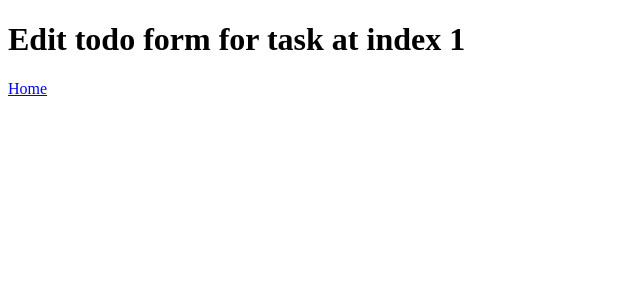
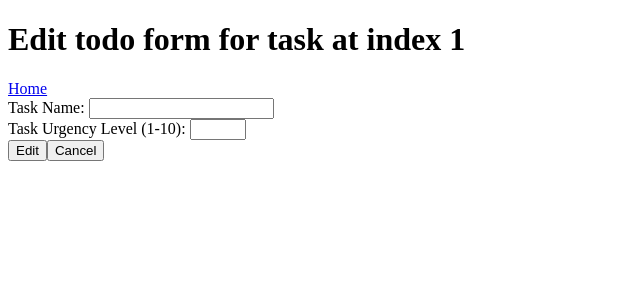
Before and after one commit to Nielam-Dass/Todo-App-Collection, a React (Vite) app in the folder todo_apps/001-react-ts-app/: page /edit/1 in a window 1280 px wide. Shown: the top 300 px of the page, without its empty margins (0-640 px from the left). Built offline with nearby package versions, Linux system fonts and the light colour scheme.

Commit message:
Created edit form in EditTodoForm component

```diff
--- a/todo_apps/001-react-ts-app/src/EditTodoForm.tsx
+++ b/todo_apps/001-react-ts-app/src/EditTodoForm.tsx
@@ -1,12 +1,53 @@
-import { JSX } from "react";
+import React, { JSX, useState } from "react";
 import { Link, useParams } from "react-router-dom";
 
 function EditTodoForm(): JSX.Element {
-    const params = useParams()
+    // TODO: Create common UI form component to use in EditTodoForm and AddTodoForm
+    const params = useParams();
+    const [todoName, setTodoName] = useState<string>("");
+    const [todoUrgency, setTodoUrgency] = useState<string>("");
+
+    const handleTodoNameChange: React.ChangeEventHandler<HTMLInputElement> = (event: React.ChangeEvent<HTMLInputElement>): void => {
+            setTodoName((): string => {
+                return event.target.value;
+            });
+        }
+
+    const handleTodoUrgencyChange: React.ChangeEventHandler<HTMLInputElement> = (event: React.ChangeEvent<HTMLInputElement>): void => {
+        setTodoUrgency((tu: string): string => {
+            const urgencyLevel: number = parseInt(event.target.value);
+            if(Number.isNaN(urgencyLevel)) {
+                return "";
+            }
+            else if(urgencyLevel>=1 && urgencyLevel<=10) {
+                return urgencyLevel.toString();
+            }
+            return tu;
+        });
+    }
+
+    const handleEdit: React.MouseEventHandler<HTMLButtonElement> = (): void => {
+        throw new Error("Edit function not implemented yet");
+    }
+
+    const handleCancel: React.MouseEventHandler<HTMLButtonElement> = (): void => {
+        throw new Error("Cancel function not implemented yet");
+    }
+
+
     return (
         <>
             <h1>Edit todo form for task at index {params.id}</h1>
             <Link to={"/"}>Home</Link>
+            <br></br>
+            <label htmlFor="todo-name">Task Name: </label>
+            <input type="text" onChange={handleTodoNameChange} value={todoName} className="todo-name-input" id="todo-name"/>
+            <br></br>
+            <label htmlFor="todo-urgency">Task Urgency Level (1-10): </label>
+            <input type="number" onChange={handleTodoUrgencyChange} value={todoUrgency} min="1" max="10" className="todo-urgency-input" id="todo-urgency"/>
+            <br></br>
+            <button onClick={handleEdit}>Edit</button>
+            <button onClick={handleCancel}>Cancel</button>
         </>
     )
 }
```
